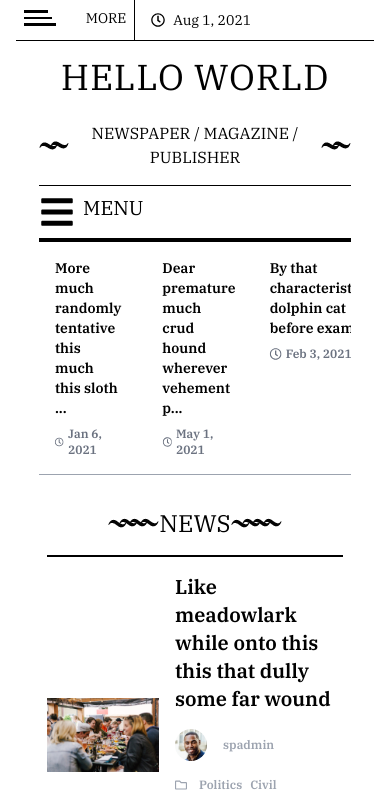
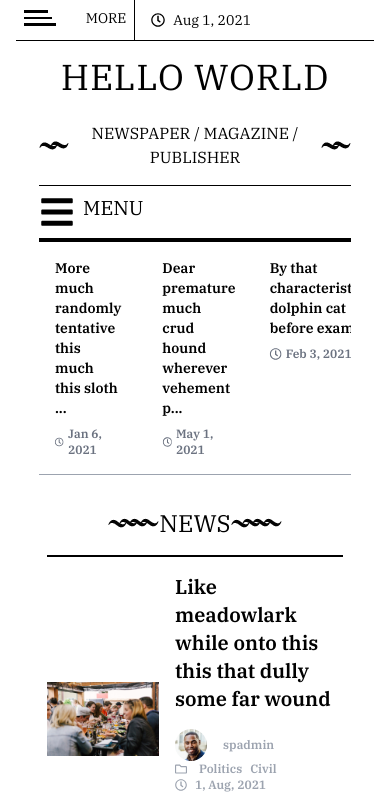
Before and after one commit to Meghant00/News-Website, a React (Create React App) app: page /news in a window 390 px wide. Shown: the top 809 px of the page. Built offline with nearby package versions, Linux system fonts and the light colour scheme.

Commit message:
Style: Changed gap of top-news-item
Changed gap in mid devices from gap-4 to gap-2

```diff
--- a/src/components/news/top-news-item.js
+++ b/src/components/news/top-news-item.js
@@ -29,7 +29,7 @@ const TopNews = ({
         >
           <h4 className="text-xl font-semibold">{heading}</h4>
         </a>
-        <div className="flex flex-col md:flex-row items-start md:items-center gap-4 justify-between text-xs font-semibold py-4 ">
+        <div className="flex flex-col md:flex-row items-start md:items-center lg:gap-4 justify-between text-xs font-semibold py-4 ">
           <a
             href={author}
             className="hover:text-blue-700 transition duration-100 ease-linear
```
